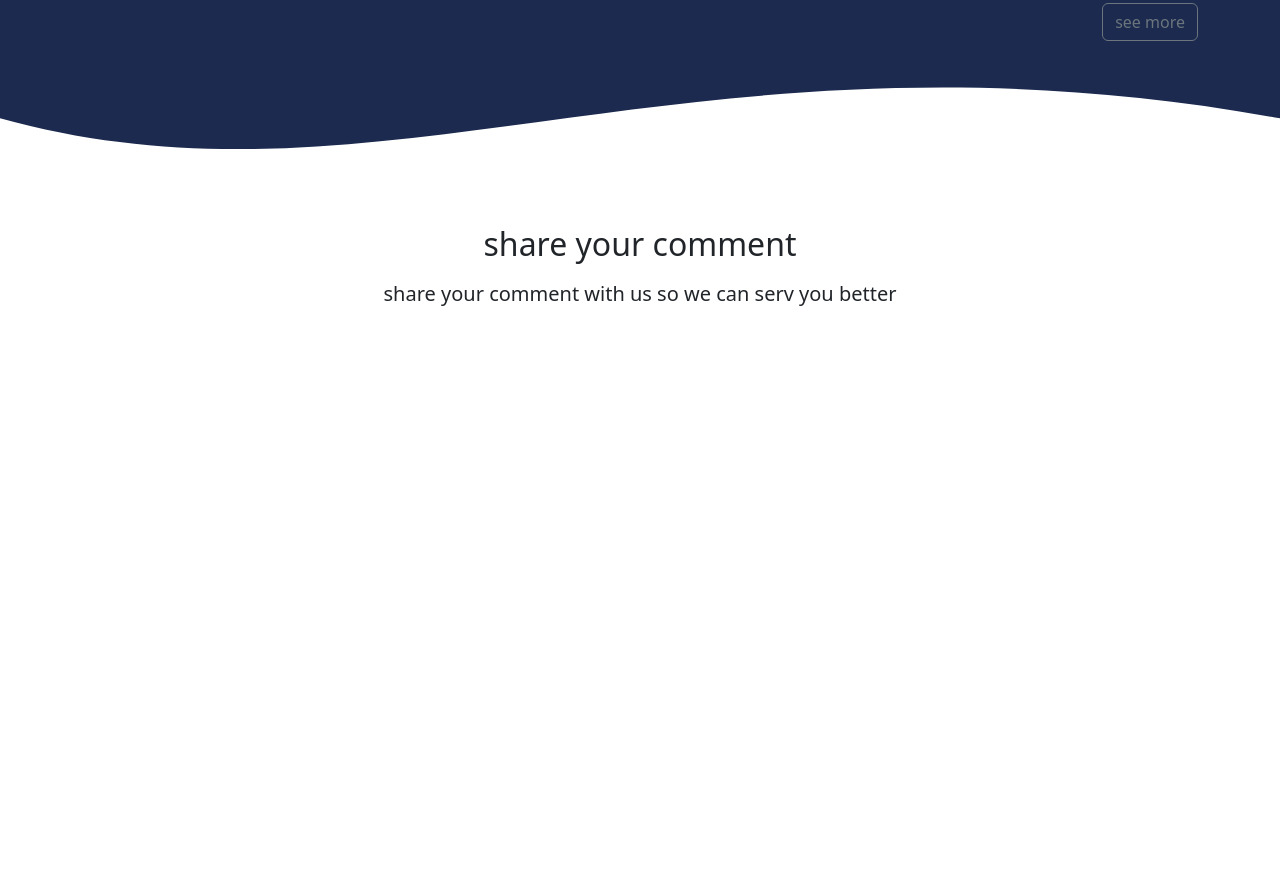
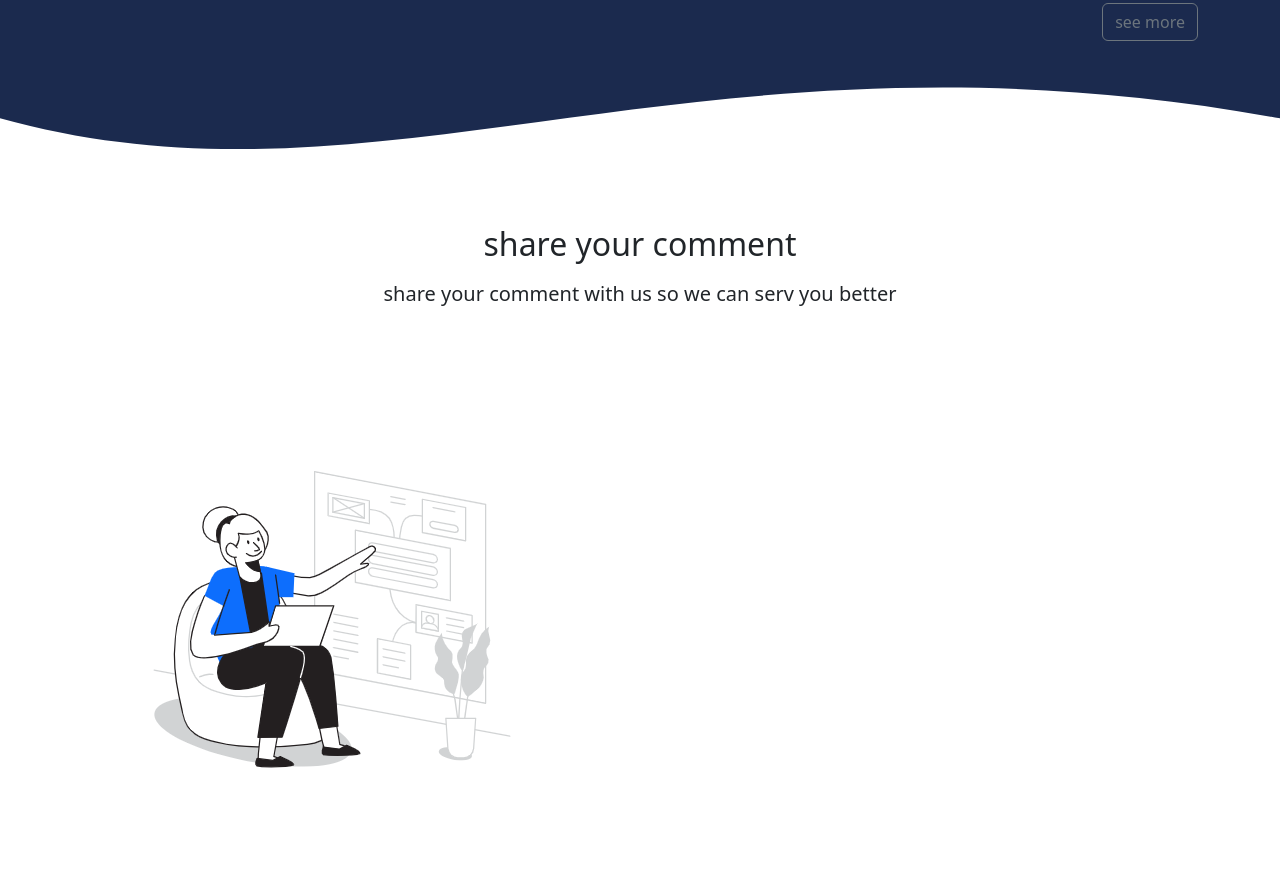
Before and after one commit to faran1385/bootsrap, a plain HTML site: page index.html in a window 1280 px wide. Shown: the part 3231-4104 px from the top of the page. Before the commit the page ends 3604 px from the top, so only its background shows below. Drawn offline with nearby package versions, Linux system fonts and the light colour scheme.

Commit message:
add the left part of section.the image

```diff
--- a/index.html
+++ b/index.html
@@ -280,6 +280,11 @@
         <h2 class="text-center mb-3">share your comment</h2>
         <p class="lead text-center">share your comment with us so we can serv you better</p>
     </div>
+    <div class="row">
+        <div class="col-md-6">
+            <img src="./img/img_5.png"  class="img-fluid" />
+        </div>
+    </div>
 </div>
 <script src="./script.js"></script>
 </body>
```
